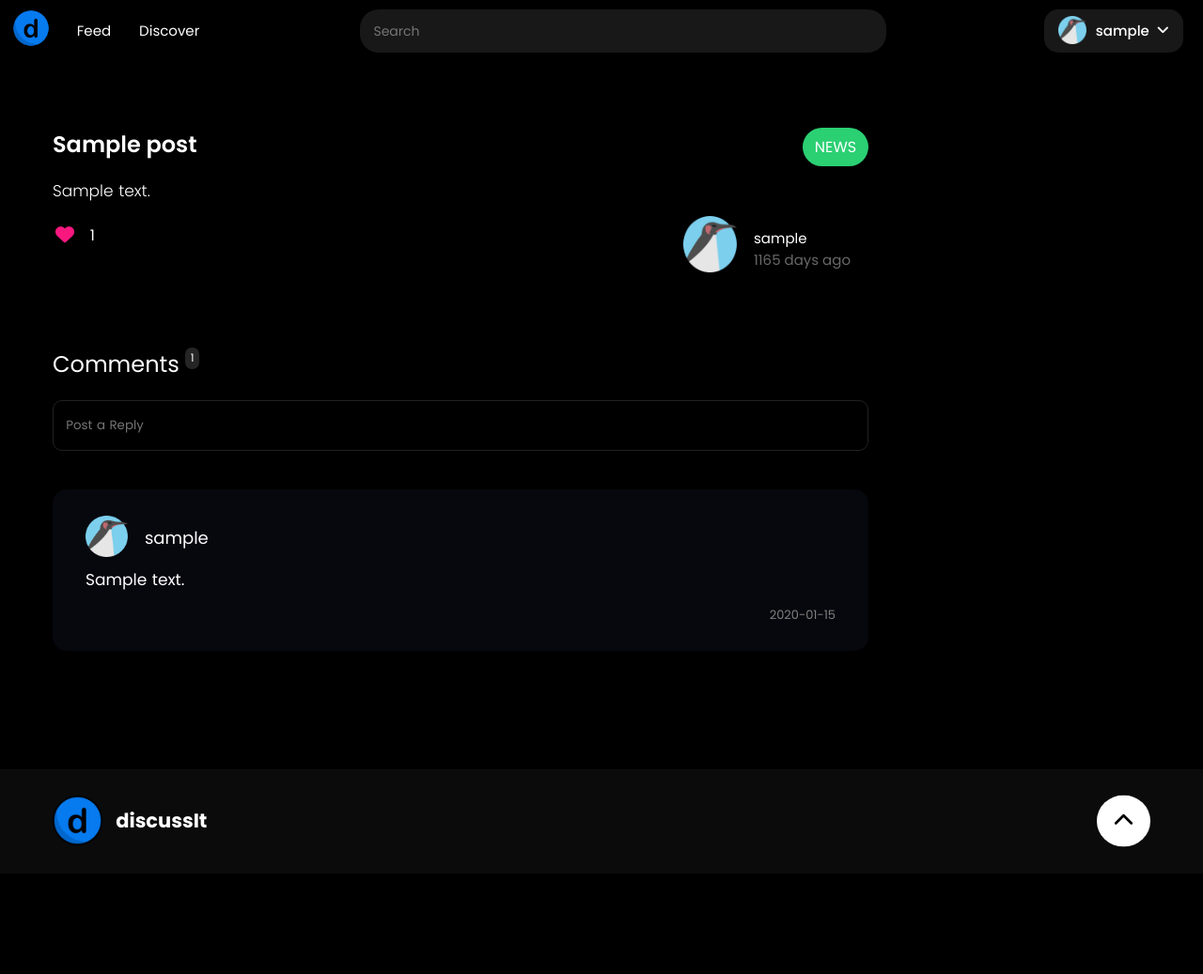
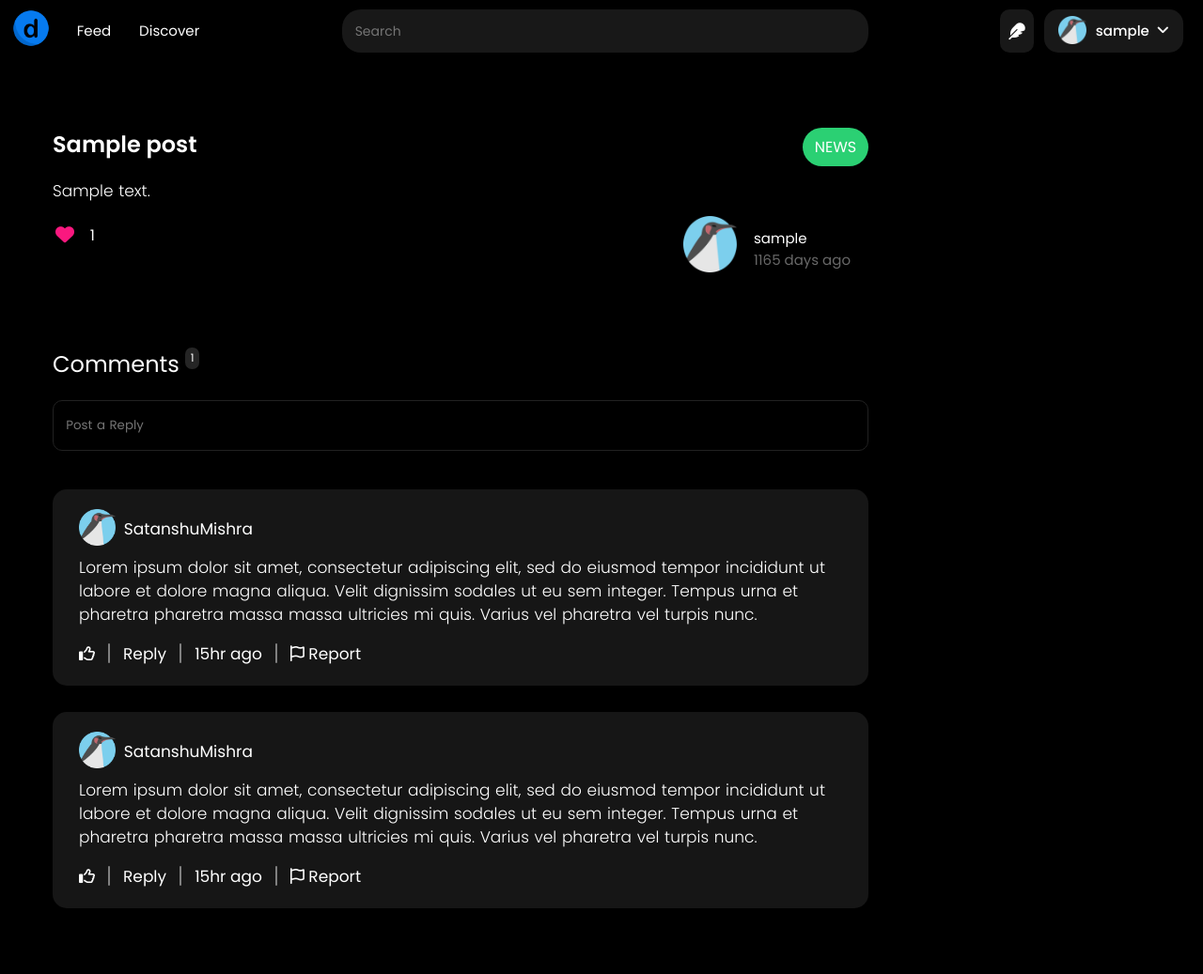
Before and after one commit to SatanshuMishra/discussIt, a PHP site: page /discussion.php?id=1 in a window 1280 px wide. Shown: the whole page at 94% size. Before the commit the page ends 902 px from the top, so only its background shows below. Run offline with PHP 8.4, Linux system fonts and the light colour scheme; the visitor is signed in with stand-in values (Sample User, id 1); data comes from the database, SQL or seed files in the repository; tables that the repository leaves empty hold one stand-in row (values such as "Sample post"); data that the repository does not hold is empty; some libraries are stand-ins or nearby versions.

Commit message:
V4.2.1 Staging

```diff
--- a/app/public/components/footer.php
+++ b/app/public/components/footer.php
@@ -1,12 +1,9 @@
-  <footer>
+  <!-- <footer>
     <div class="logo-container">
       <img src="./images/logoDarkBlue.png" alt="logo">
       <h2>discussIt</h2>
     </div>
     <div class="links-and-info">
-      <!-- <div class="copyright">
-        <a rel="license" href="http://creativecommons.org/licenses/by-sa/4.0/"></a><br />This work is licensed under a <a rel="license" href="http://creativecommons.org/licenses/by-sa/4.0/">Creative Commons Attribution-ShareAlike 4.0 International License</a>.
-      </div> -->
       <div class="back-to-top">
         <a href="#nav-logo-ref">
           <div class="arrow-container fa-bounce">
@@ -15,4 +12,4 @@
         </a>
       </div>
     </div>
-  </footer>
+  </footer> -->
--- a/app/public/components/navigation-bar-v2-no-search.php
+++ b/app/public/components/navigation-bar-v2-no-search.php
@@ -3,7 +3,7 @@
     <a href="./index.php"><img id="nav-logo-ref" class="logo" src="./images/logoDarkBlue.png" alt="img"></a>
     <div style="display: flex; justify-content: start;">
       <a href="./index.php">Feed</a>
-      <a class="disabled">Discover</a>
+      <a href="./discover.php">Discover</a>
     </div>
   </div>
 
@@ -58,7 +58,7 @@
             <i class="fa-regular fa-user"></i> &nbsp;<i class="fa-solid fa-angle-down"></i>
           </button>
           <div id="myDropdown" class="dropdown-content">
-            <a href="#"><i class="fa-solid fa-circle-info"></i> &nbsp;Terms & Policies</a>
+            <a class="disabled"><i class="fa-solid fa-circle-info"></i> &nbsp;Terms & Policies</a>
           </div>
         </div>
       ';
--- a/app/public/components/navigation-bar-v2.php
+++ b/app/public/components/navigation-bar-v2.php
@@ -3,11 +3,11 @@
     <a href="./index.php"><img id="nav-logo-ref" class="logo" src="./images/logoDarkBlue.png" alt="img"></a>
     <div style="display: flex; justify-content: start;">
       <a href="./index.php">Feed</a>
-      <a class="disabled">Discover</a>
+      <a href="./discover.php">Discover</a>
     </div>
   </div>
-  <form>
-    <input type="text" class="nav-search" placeholder="Search">
+  <form action="./scripts/search-script.php" method="POST">
+    <input type="text" name="search-string" class="nav-search" placeholder="Search">
   </form>
 
   <div class="section-b">
@@ -15,13 +15,13 @@
       if(isset($_SESSION["uid"])){
         // LOGGED IN
         echo '
-      <!--
-        <div class="notifications">
-          <button class="notification-dropdown">
-            <i class="fa-solid fa-bell"></i>
-          </button>
+        <div class="create-post">
+          <a href="./Creatediscussion.php">
+            <button class="start-discussion-btn-navigation">
+              <i class="fa-solid fa-feather"></i>
+            </button>
+          </a>
         </div>
-          -->
 
           <div class="dropdown">
             <button class="logged-in">
@@ -60,7 +60,7 @@
               <i class="fa-regular fa-user"></i> &nbsp;<i class="fa-solid fa-angle-down"></i>
             </button>
             <div id="myDropdown" class="dropdown-content">
-              <a href="#"><i class="fa-solid fa-circle-info"></i> &nbsp;Terms & Policies</a>
+              <a class="disabled"><i class="fa-solid fa-circle-info"></i> &nbsp;Terms & Policies</a>
             </div>
           </div>
         ';
--- a/app/public/css/discussion.css
+++ b/app/public/css/discussion.css
@@ -367,8 +367,8 @@ body {
 
 .reply {
   margin: 1em 0;
-  background-color: #07070e;
-  padding: 2em 2.5em;
+  background-color: #161616;
+  padding: 1.5em 2em;
   border-radius: 15px;
 
   /* border-radius: 0px 15px 15px 0px; */
@@ -381,16 +381,27 @@ body {
 }
 
 .reply > .header > .user-info {
-  font-size: 18px;
-  padding-left: 1em;
+  font-size: 17px;
+  margin-left: 0.5em;
   display: flex;
   flex-direction: column;
+  font-weight: 400;
+}
+
+.reply > .body {
+  padding: 0.5em 0;
+  font-size: 17px;
+  word-spacing: 1px;
+  line-height: 25px;
+  font-weight: 300;
 }
 
 .reply > .footer {
   display: flex;
-  justify-content: end;
-  padding: 0.5em 0 0 0;
+  justify-content: start;
+  margin-top: 0.5em;
+  font-weight: 400;
+  align-items: center;
 }
 
 .reply > .footer > .time {
@@ -398,11 +409,25 @@ body {
   color: gray;
 }
 
-.reply > .body {
-  padding: 0.5em 0;
+.regular {
+  color: #fff;
   font-size: 17px;
-  word-spacing: 1px;
-  line-height: 25px;
+  margin-top: 3px;
+}
+
+.like > a .hover {
+  display: none;
+  color: #fff;
+  font-size: 17px;
+  margin-top: 3px;
+}
+
+.like > a:hover .regular {
+  display: none;
+}
+
+.like > a:hover .hover {
+  display: inline-block;
 }
 
 #profile-picture-post {
@@ -418,10 +443,42 @@ body {
   margin-right: 0.01em;
   vertical-align: middle;
   padding-bottom: 0.2em;
-  width: 3.2em;
+  width: 2.8em;
   /* padding-top: 8px; */
 }
 
 .solid-red-color {
   color: #fa187f;
 }
+
+.vertical-line-break {
+  border-left: 2px solid gray;
+  border-radius: 50px;
+  height: 1.5em;
+  margin: 0 1em;
+}
+
+.reply-footer-text {
+  font-size: 17px;
+}
+
+.report-reply > a:hover {
+  color: #f64242;
+}
+
+.remove-decotation {
+  text-decoration: none;
+  color: #fff;
+}
+
+.report-reply > a > .hover {
+  display: none;
+  color: #f64242;
+}
+
+.report-reply > a:hover .regular {
+  display: none;
+}
+.report-reply > a:hover .hover {
+  display: inline-block;
+}
--- a/app/public/css/navigation-bar-v2.css
+++ b/app/public/css/navigation-bar-v2.css
@@ -3,6 +3,9 @@
 * {
   /* font-family: "Roboto", sans-serif; */
   font-family: "Poppins", sans-serif;
+  -webkit-box-sizing: border-box;
+  -moz-box-sizing: border-box;
+  box-sizing: border-box;
 }
 
 .disabled {
@@ -90,17 +93,31 @@
   text-decoration: none;
 }
 
-.notification-dropdown {
+.start-discussion-btn-navigation {
   display: block;
   height: 100%;
-  border-radius: 20px;
+  border-radius: 10px;
   margin: 0 0 0 0.2em;
   padding: 0 0.5em;
-  background-color: transparent;
-  color: #ffb800;
+  background-color: #181818;
+  color: #ffffff;
   cursor: pointer;
   border: none;
   font-size: 18px;
+  overflow: hidden;
+}
+
+.start-discussion-btn-navigation > span {
+  display: none;
+}
+
+.start-discussion-btn-navigation:hover span,
+.start-discussion-btn-navigation:hover .start-discussion-btn-navigation {
+  display: inline-block;
+}
+
+.start-discussion-btn-navigation:hov span {
+  display: inline-block;
 }
 
 .log-in {
--- a/app/public/discussion.php
+++ b/app/public/discussion.php
@@ -144,47 +144,105 @@
       </div>
       <div class="user-replies">
         <?php
-        if($replies){
-          foreach($replies as $reply){
-              $replyUserId = $reply["id"];
-              $username = $reply["username"];
-              $replyContent = $reply["content"];
-              $time = date('Y-m-d', strtotime($reply["createdAt"]));;
-              echo "
-              <div class=\"reply\">
-                <div class=\"header\">
-                  <img id=\"profile-picture-reply\" src=\"uploads/profile-$replyUserId.png\"/>
-                  <div class=\"user-info\">
-                    <span class=\"username\">$username</span>
-                  </div>
-                </div>
-                <div class=\"body\">
-                  $replyContent
-                </div>
-                <div class=\"footer\">
-                  <span class=\"time\">$time</span>
-                </div>
-              </div>
-              ";
-          }
-        }
+        // if($replies){
+        //   foreach($replies as $reply){
+        //       $replyUserId = $reply["id"];
+        //       $username = $reply["username"];
+        //       $replyContent = $reply["content"];
+        //       $time = date('Y-m-d', strtotime($reply["createdAt"]));;
+        //       echo "
+        //       <div class=\"reply\">
+        //         <div class=\"header\">
+        //           <img id=\"profile-picture-reply\" src=\"uploads/profile-$replyUserId.png\"/>
+        //           <div class=\"user-info\">
+        //             <span class=\"username\">$username</span>
+        //           </div>
+        //         </div>
+        //         <div class=\"body\">
+        //           $replyContent
+        //         </div>
+        //         <div class=\"footer\">
+        //           <span class=\"time\">$time</span>
+        //         </div>
+        //       </div>
+        //       ";
+        //   }
+        // }
         ?>
-        <!-- <div class="reply">
+        <div class="reply">
           <div class="header">
-            <span style="font-size: 40px;">
-              <i class="fa-regular fa-circle-user"></i>
-            </span>
+            <img id="profile-picture-reply" src="uploads/profile-1.png"/>
             <div class="user-info">
-              <span class="username">Satanshu Mishra</span>
+              <span class="username">SatanshuMishra</span>
             </div>
           </div>
           <div class="body">
-            Lorem ipsum dolor sit amet, consectetur adipiscing elit. Integer et tellus et purus accumsan fringilla nec ac nunc. Vivamus ac nibh nec erat sagittis bibendum eget vitae ipsum. Proin rhoncus pharetra orci, a luctus nisi pulvinar a. Nam ut risus eget mi egestas aliquet.
+            Lorem ipsum dolor sit amet, consectetur adipiscing elit, sed do eiusmod tempor incididunt ut labore et dolore magna aliqua. Velit dignissim sodales ut eu sem integer. Tempus urna et pharetra pharetra massa massa ultricies mi quis. Varius vel pharetra vel turpis nunc.
           </div>
           <div class="footer">
-            <span class="time">15hr</span>
+            <div class="like">
+              <a class="disabled remove-decotation">
+                <i class="fa-regular fa-thumbs-up regular"></i>
+                <i class="fa-solid fa-thumbs-up hover"></i>
+              </a>
+            </div>
+            <div class="vertical-line-break"></div>
+            <div class="reply-footer-text reply-reply">
+              <a class="disabled remove-decotation">
+                <span>Reply</span>
+              </a>
+            </div>
+            <div class="vertical-line-break"></div>
+            <div class="reply-footer-text reply-time">
+              <span>15hr ago</span>
+            </div>
+            <div class="vertical-line-break"></div>
+            <div class="reply-footer-text report-reply">
+              <a class="disabled remove-decotation">
+                <i class="fa-regular fa-flag regular"></i>
+                <i class="fa-solid fa-flag hover"></i>
+                <span>Report</span>
+              </a>
+            </div>
           </div>
-        </div> -->
+        </div>
+        <div class="reply">
+          <div class="header">
+            <img id="profile-picture-reply" src="uploads/profile-1.png"/>
+            <div class="user-info">
+              <span class="username">SatanshuMishra</span>
+            </div>
+          </div>
+          <div class="body">
+            Lorem ipsum dolor sit amet, consectetur adipiscing elit, sed do eiusmod tempor incididunt ut labore et dolore magna aliqua. Velit dignissim sodales ut eu sem integer. Tempus urna et pharetra pharetra massa massa ultricies mi quis. Varius vel pharetra vel turpis nunc.
+          </div>
+          <div class="footer">
+            <div class="like">
+              <a class="disabled remove-decotation">
+                <i class="fa-regular fa-thumbs-up regular"></i>
+                <i class="fa-solid fa-thumbs-up hover"></i>
+              </a>
+            </div>
+            <div class="vertical-line-break"></div>
+            <div class="reply-footer-text reply-reply">
+              <a class="disabled remove-decotation">
+                <span>Reply</span>
+              </a>
+            </div>
+            <div class="vertical-line-break"></div>
+            <div class="reply-footer-text reply-time">
+              <span>15hr ago</span>
+            </div>
+            <div class="vertical-line-break"></div>
+            <div class="reply-footer-text report-reply">
+              <a class="disabled remove-decotation">
+                <i class="fa-regular fa-flag regular"></i>
+                <i class="fa-solid fa-flag hover"></i>
+                <span>Report</span>
+              </a>
+            </div>
+          </div>
+        </div>
       </div>
     </div>
   </div>
```
Also changed, not shown: app/public/uploads/profile-2.png.
